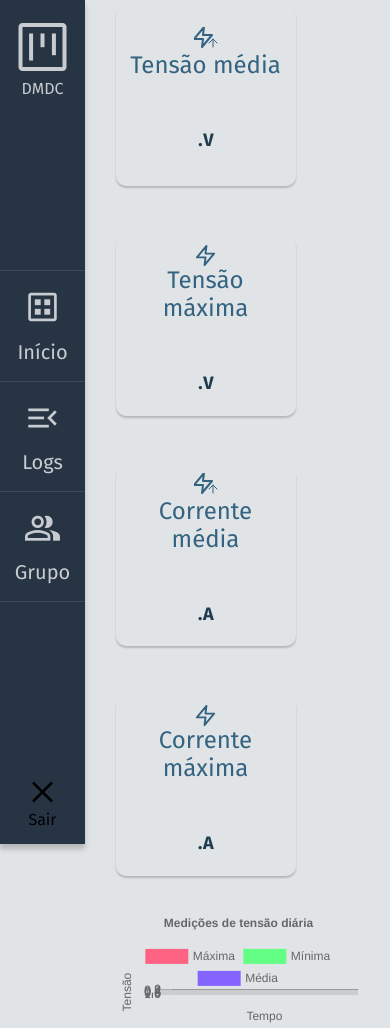
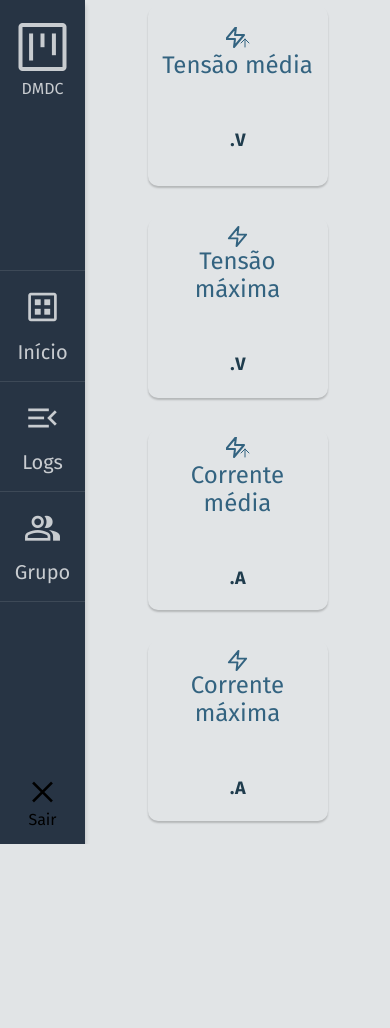
Before and after one commit to DMDC-estagio/Dashboard-server, a Flask app: template app/templates/dashboard/index.html in a window 390 px wide. After the commit the page ends 844 px from the top, so only its background shows below. Run offline with Flask 2, Linux system fonts and the light colour scheme; the template is opened without the code that fills it, so the values that code supplies are empty; some libraries are stand-ins or nearby versions.

Commit message:
Fix. mobile index view aligment

```diff
--- a/app/static/mesure_block/block.css
+++ b/app/static/mesure_block/block.css
@@ -2,8 +2,9 @@ div#mesure-blocks {
   margin: 0 auto 30px auto;
   display: grid;
   grid-template-columns: repeat(4, 1fr);
-  grid-gap: 50px;
+  grid-gap: 15px;
   color: #1F3C4D;
+  justify-items: center;
 }
 
 @media screen and (max-width: 1150px){
@@ -65,6 +66,7 @@ div.mesure-block .symbol {
 @media screen and (max-width: 700px) {
   div#mesure-blocks {
     grid-template-columns: repeat(1, 1fr);
+    height: 100%;
   }
 
   div.mesure-block {
@@ -72,8 +74,6 @@ div.mesure-block .symbol {
     width: 180px;
 
     padding: 10px;
-
-
     border-radius: 10px;
   }
 
@@ -101,4 +101,8 @@ div.mesure-block .symbol {
     font-size: 18px;
   }
 
+  #canvas {
+    display: none !important;
+  }
+
 }
```
